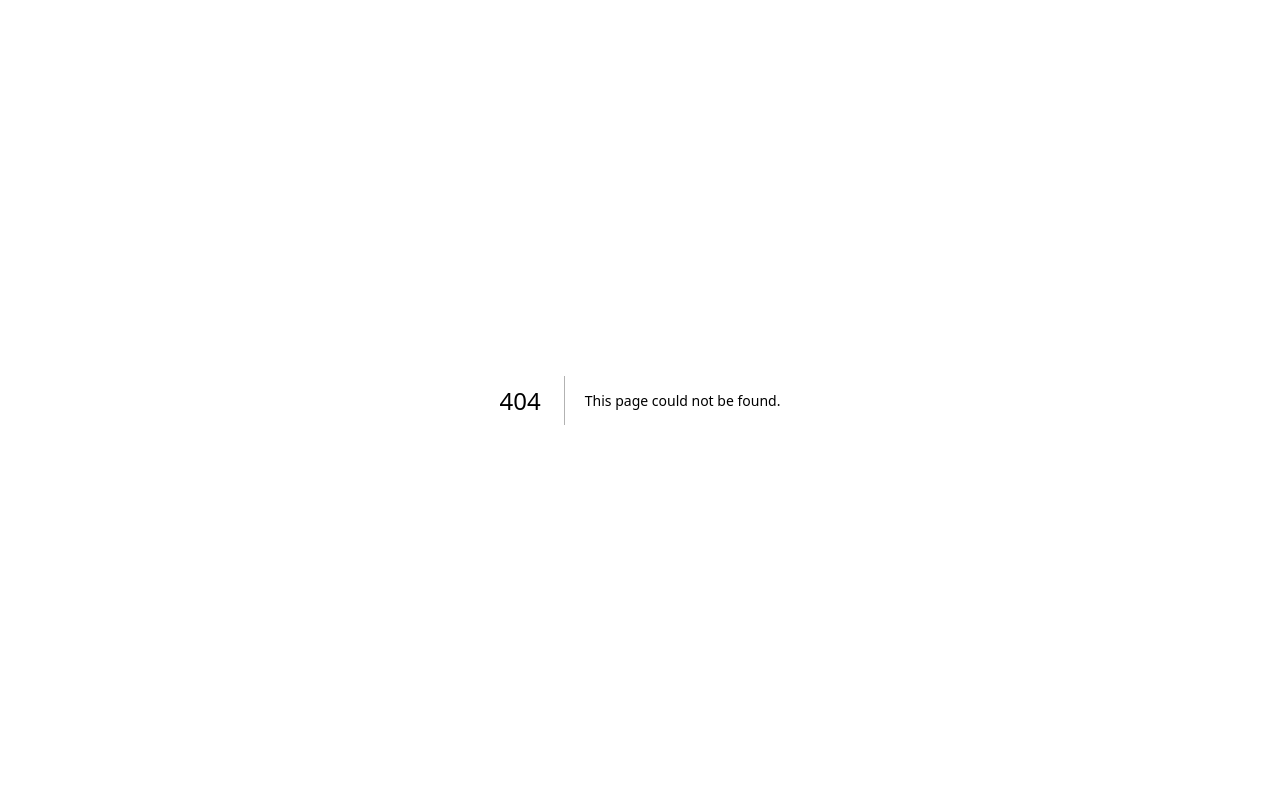
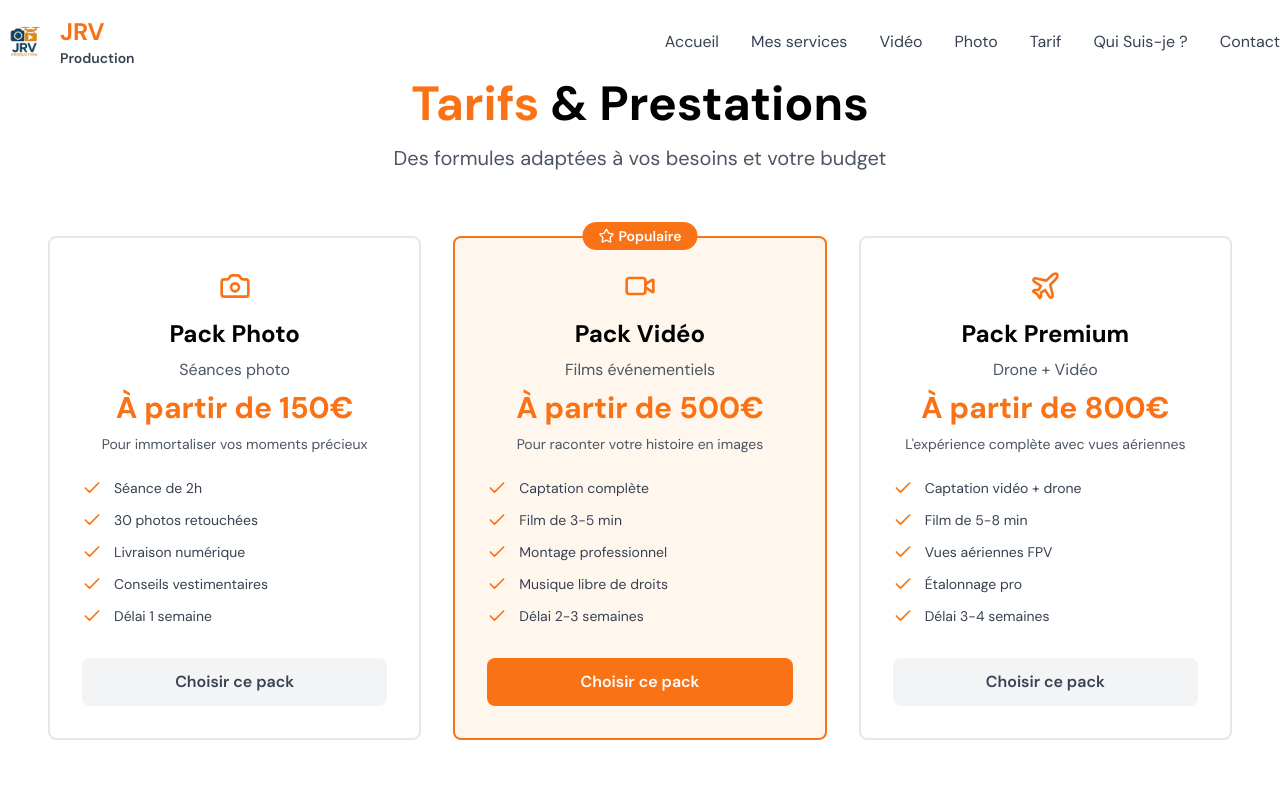
Before and after one commit to capponuts/jrv-production, a Next.js app: page /tarif in a window 1280 px wide. Before the commit this address had no page. Shown: the top 800 px of the page. Built offline with nearby package versions, Linux system fonts and the light colour scheme.

Commit message:
fix pages

```diff
--- a/src/app/page.tsx
+++ b/src/app/page.tsx
@@ -1,9 +1,6 @@
 import Header from '../components/Header'
 import Hero from '../components/Hero'
 import Services from '../components/Services'
-import Video from '../components/Video'
-import Photo from '../components/Photo'
-import Tarif from '../components/Tarif'
 import About from '../components/About'
 import Contact from '../components/Contact'
 import Footer from '../components/Footer'
@@ -14,9 +11,6 @@ export default function Home() {
       <Header />
       <Hero />
       <Services />
-      <Video />
-      <Photo />
-      <Tarif />
       <About />
       <Contact />
       <Footer />
--- /dev/null
+++ b/src/app/photo/page.tsx
@@ -0,0 +1,13 @@
+import Header from '../../components/Header'
+import Photo from '../../components/Photo'
+import Footer from '../../components/Footer'
+
+export default function PhotoPage() {
+  return (
+    <main className="min-h-screen bg-white text-black">
+      <Header />
+      <Photo />
+      <Footer />
+    </main>
+  )
+}
--- /dev/null
+++ b/src/app/tarif/page.tsx
@@ -0,0 +1,13 @@
+import Header from '../../components/Header'
+import Tarif from '../../components/Tarif'
+import Footer from '../../components/Footer'
+
+export default function TarifPage() {
+  return (
+    <main className="min-h-screen bg-white text-black">
+      <Header />
+      <Tarif />
+      <Footer />
+    </main>
+  )
+}
--- /dev/null
+++ b/src/app/video/page.tsx
@@ -0,0 +1,13 @@
+import Header from '../../components/Header'
+import Video from '../../components/Video'
+import Footer from '../../components/Footer'
+
+export default function VideoPage() {
+  return (
+    <main className="min-h-screen bg-white text-black">
+      <Header />
+      <Video />
+      <Footer />
+    </main>
+  )
+}
--- a/src/components/Footer.tsx
+++ b/src/components/Footer.tsx
@@ -13,7 +13,7 @@ const Footer = () => {
     {
       icon: (
         <svg width="20" height="20" viewBox="0 0 24 24" fill="currentColor" className="text-gray-700">
-          <path d="M12.525.02c1.31-.02 2.61-.01 3.91-.02.08 1.53.63 3.09 1.75 4.17 1.12 1.11 2.7 1.62 4.24 1.79v4.03c-1.44-.05-2.89-.35-4.2-.97-.57-.26-1.1-.59-1.62-.93-.01 2.92.01 5.84-.02 8.75-.08 1.4-.54 2.79-1.35 3.94-1.31 1.92-3.58 3.17-5.91 3.21-1.43.08-2.86-.31-4.08-1.03-2.02-1.19-3.44-3.37-3.65-5.71-.02-.5-.03-1-.01-1.49.18-1.9 1.12-3.72 2.58-4.96 1.66-1.44 3.98-2.13 6.15-1.72.02 1.48-.04 2.96-.04 4.44-.99-.32-2.15-.23-3.02.37-.63.41-1.11 1.04-1.36 1.75-.21.51-.15 1.07-.14 1.61.24 1.64 1.82 3.02 3.5 2.87 1.12-.01 2.19-.66 2.77-1.61.19-.33.4-.67.41-1.06.1-1.79.06-3.57.07-5.36.01-4.03-.01-8.05.02-12.07z"/>
+          <path d="M19.59 6.69a4.83 4.83 0 0 1-3.77-4.25V2h-3.45v13.67a2.89 2.89 0 0 1-5.2 1.74 2.89 2.89 0 0 1 2.31-4.64 2.93 2.93 0 0 1 .88.13V9.4a6.84 6.84 0 0 0-1-.05A6.33 6.33 0 0 0 5 20.1a6.34 6.34 0 0 0 10.86-4.43v-7a8.16 8.16 0 0 0 4.77 1.52v-3.4a4.85 4.85 0 0 1-1-.1z"/>
         </svg>
       ),
       url: 'https://www.tiktok.com/@jvrprode',
@@ -22,13 +22,13 @@ const Footer = () => {
   ]
 
   const quickLinks = [
-    { name: 'Accueil', href: '#home' },
-    { name: 'Mes services', href: '#services' },
-    { name: 'Vidéo', href: '#video' },
-    { name: 'Photo', href: '#photo' },
-    { name: 'Tarif', href: '#tarif' },
-    { name: 'Qui Suis-je ?', href: '#about' },
-    { name: 'Contact', href: '#contact' }
+    { name: 'Accueil', href: '/' },
+    { name: 'Mes services', href: '/#services' },
+    { name: 'Vidéo', href: '/video' },
+    { name: 'Photo', href: '/photo' },
+    { name: 'Tarif', href: '/tarif' },
+    { name: 'Qui Suis-je ?', href: '/#about' },
+    { name: 'Contact', href: '/#contact' }
   ]
 
   return (
@@ -127,20 +127,35 @@ const Footer = () => {
               <h3 className="text-lg font-semibold text-black mb-4">Contact</h3>
               <div className="space-y-3 text-sm text-gray-600">
                 <div className="flex items-center space-x-3">
-                  <Mail size={16} />
-                  <a href="mailto:jrv.production85@gmail.com" className="hover:text-white transition-colors">
-                    jrv.production85@gmail.com
-                  </a>
+                  <div className="w-8 h-8 bg-gradient-to-br from-orange-400 to-orange-600 rounded-full flex items-center justify-center">
+                    <Mail size={16} className="text-white" />
+                  </div>
+                  <div>
+                    <div className="font-semibold text-black">EMAIL</div>
+                    <a href="mailto:jrv.production85@gmail.com" className="hover:text-orange-500 transition-colors">
+                      jrv.production85@gmail.com
+                    </a>
+                  </div>
                 </div>
                 <div className="flex items-center space-x-3">
-                  <Phone size={16} />
-                  <a href="tel:+33600000000" className="hover:text-white transition-colors">
-                    +33 6 XX XX XX XX
-                  </a>
+                  <div className="w-8 h-8 bg-gradient-to-br from-orange-400 to-orange-600 rounded-full flex items-center justify-center">
+                    <Phone size={16} className="text-white" />
+                  </div>
+                  <div>
+                    <div className="font-semibold text-black">Téléphone</div>
+                    <a href="tel:+33600000000" className="hover:text-orange-500 transition-colors">
+                      +33 6 XX XX XX XX
+                    </a>
+                  </div>
                 </div>
                 <div className="flex items-center space-x-3">
-                  <MapPin size={16} />
-                  <span>Vendée, Pays de la Loire</span>
+                  <div className="w-8 h-8 bg-gradient-to-br from-orange-400 to-orange-600 rounded-full flex items-center justify-center">
+                    <MapPin size={16} className="text-white" />
+                  </div>
+                  <div>
+                    <div className="font-semibold text-black">Localisation</div>
+                    <span>Vendée, Pays de la Loire</span>
+                  </div>
                 </div>
               </div>
             </motion.div>
--- a/src/components/Header.tsx
+++ b/src/components/Header.tsx
@@ -18,13 +18,13 @@ const Header = () => {
   }, [])
 
   const navItems = [
-    { name: 'Accueil', href: '#home' },
-    { name: 'Mes services', href: '#services' },
-    { name: 'Vidéo', href: '#video' },
-    { name: 'Photo', href: '#photo' },
-    { name: 'Tarif', href: '#tarif' },
-    { name: 'Qui Suis-je ?', href: '#about' },
-    { name: 'Contact', href: '#contact' },
+    { name: 'Accueil', href: '/' },
+    { name: 'Mes services', href: '/#services' },
+    { name: 'Vidéo', href: '/video' },
+    { name: 'Photo', href: '/photo' },
+    { name: 'Tarif', href: '/tarif' },
+    { name: 'Qui Suis-je ?', href: '/#about' },
+    { name: 'Contact', href: '/#contact' },
   ]
 
   return (
```
